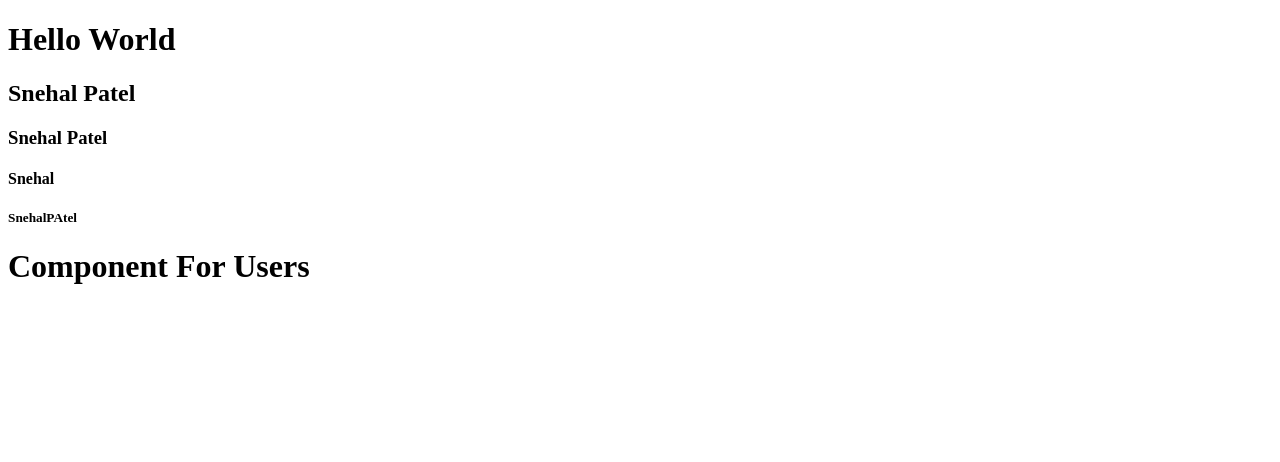
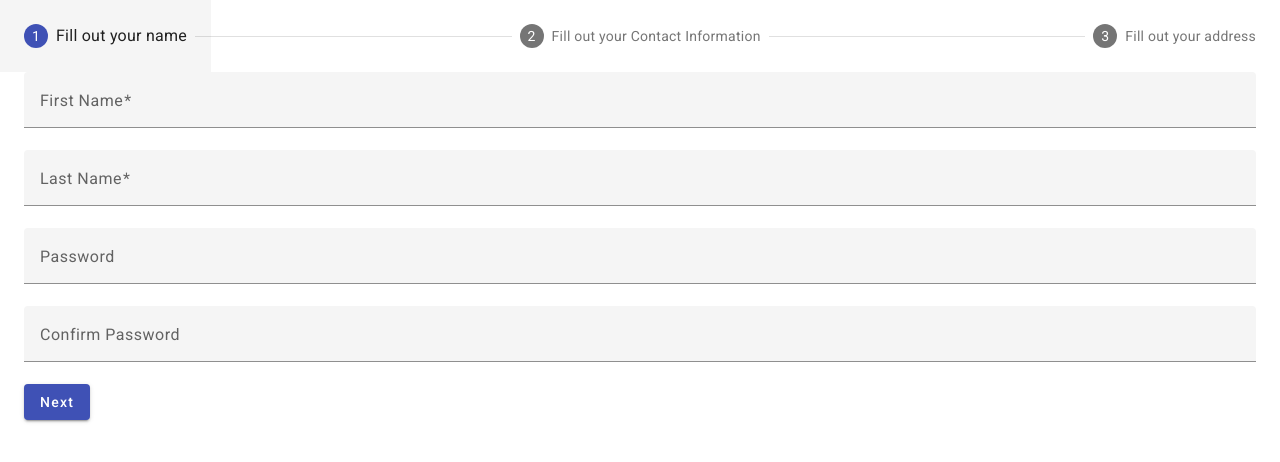
Before and after one commit to snehalpatel318/angular, an Angular app: page / in a window 1280 px wide. Shown: the top 462 px of the page. Built offline with nearby package versions, Linux system fonts and the light colour scheme.

Commit message:
multilevel form example

```diff
--- a/angular.json
+++ b/angular.json
@@ -25,6 +25,7 @@
               "src/assets"
             ],
             "styles": [
+              "@angular/material/prebuilt-themes/indigo-pink.css",
               "src/styles.css"
             ],
             "scripts": []
@@ -87,6 +88,7 @@
               "src/assets"
             ],
             "styles": [
+              "@angular/material/prebuilt-themes/indigo-pink.css",
               "src/styles.css"
             ],
             "scripts": []
--- a/package.json
+++ b/package.json
@@ -11,10 +11,12 @@
   "private": true,
   "dependencies": {
     "@angular/animations": "^16.2.0",
+    "@angular/cdk": "^16.2.14",
     "@angular/common": "^16.2.0",
     "@angular/compiler": "^16.2.0",
     "@angular/core": "^16.2.0",
     "@angular/forms": "^16.2.0",
+    "@angular/material": "^16.2.14",
     "@angular/platform-browser": "^16.2.0",
     "@angular/platform-browser-dynamic": "^16.2.0",
     "@angular/router": "^16.2.0",
--- a/src/app/app.component.html
+++ b/src/app/app.component.html
@@ -1,6 +1 @@
-<h1>Hello World</h1>
-<h2>{{name}}</h2>
-<h3>{{getName()}}</h3>
-<h4>{{obj.name}}</h4>
-<h5>{{arr[0]}}</h5>
-<app-user-list></app-user-list>
+<app-multiforms></app-multiforms>
--- /dev/null
+++ b/src/app/multiforms/multiforms.component.css
@@ -0,0 +1,3 @@
+.mat-mdc-form-field{
+    width: 100%;
+}
--- /dev/null
+++ b/src/app/multiforms/multiforms.component.html
@@ -0,0 +1,71 @@
+<form [formGroup]="Empregister" (ngSubmit)="HandleSubmit()">
+    <mat-stepper [linear]="isLinear" #stepper>
+        <mat-step [stepControl]="BasicinfoForm">
+            <div formGroupName="basic">
+                <ng-template matStepLabel>Fill out your name</ng-template>
+                <mat-form-field>
+                    <mat-label>First Name</mat-label>
+                    <input matInput placeholder="First Name" formControlName="firstname">
+                </mat-form-field>
+                <mat-form-field>
+                    <mat-label>Last Name</mat-label>
+                    <input matInput placeholder="Last Name" formControlName="lastname">
+                </mat-form-field>
+                <mat-form-field>
+                    <mat-label>Password</mat-label>
+                    <input matInput placeholder="Password" formControlName="password">
+                </mat-form-field>
+                <mat-form-field>
+                    <mat-label>Confirm Password</mat-label>
+                    <input matInput placeholder="Confirm Password" formControlName="confirmpassword">
+                    <mat-hint align="start" *ngIf="Empregister.errors?.['valuesDoNotMatch']">
+                        <strong>Password do not match</strong>
+                    </mat-hint>
+                </mat-form-field>
+                <div>
+                    <button mat-raised-button color="primary" matStepperNext>Next</button>
+                </div>
+            </div>
+        </mat-step>
+        <mat-step [stepControl]="contactForm" label="Fill out your Contact Information">
+            <div formGroupName="contact">
+                <mat-form-field>
+                    <mat-label>Email</mat-label>
+                    <input matInput formControlName="email" placeholder="Email" >
+                </mat-form-field>
+                <mat-form-field>
+                    <mat-label>Phone</mat-label>
+                    <input matInput formControlName="phone" placeholder="Phone Number" >
+                </mat-form-field>
+                <mat-form-field>
+                    <mat-label>Fax</mat-label>
+                    <input matInput formControlName="fax" placeholder="Fax" >
+                </mat-form-field>
+                <div>
+                    <button mat-raised-button color="primary" matStepperPrevious>Back</button>
+                    <button mat-raised-button color="primary" mat-button matStepperNext>Next</button>
+                </div>
+            </div>
+        </mat-step>
+        <mat-step [stepControl]="addressForm" label="Fill out your address">
+            <div formGroupName="address">
+                <mat-form-field>
+                    <mat-label>Street</mat-label>
+                    <input matInput formControlName="street" placeholder="Street">
+                </mat-form-field>
+                <mat-form-field>
+                    <mat-label>City</mat-label>
+                    <input matInput formControlName="city" placeholder="City">
+                </mat-form-field>
+                <mat-form-field>
+                    <mat-label>Pin Code</mat-label>
+                    <input matInput formControlName="pincode" placeholder="Pin Code">
+                </mat-form-field>
+                <div>
+                    <button mat-raised-button color="primary" matStepperPrevious>Back</button>
+                    <button mat-raised-button color="accent">Submit</button>
+                </div>
+            </div>
+        </mat-step>
+    </mat-stepper>
+</form>
--- /dev/null
+++ b/src/app/multiforms/multiforms.component.ts
@@ -0,0 +1,70 @@
+import { Component, OnInit } from '@angular/core';
+import { AbstractControl, FormBuilder, FormGroup, ValidationErrors, ValidatorFn, Validators } from '@angular/forms';
+
+@Component({
+  selector: 'app-multiforms',
+  templateUrl: './multiforms.component.html',
+  styleUrls: ['./multiforms.component.css']
+})
+export class MultiformsComponent implements OnInit {
+
+  constructor(private builder:FormBuilder){
+
+  }
+  isLinear = true;
+  valuesDoNotMatch = false;
+  ngOnInit(): void {
+
+  }
+
+  Empregister= this.builder.group({
+    basic:this.builder.group({
+      firstname:this.builder.control('',Validators.required),
+      lastname:this.builder.control('',Validators.required),
+      password:this.builder.control(''),
+      confirmpassword:this.builder.control('')
+      },{
+        Validators:this.controlValuesAreEqual('password','confirmpassword')
+    }),
+    contact:this.builder.group({
+      email:this.builder.control('',Validators.required),
+      phone:this.builder.control('',Validators.required),
+      fax:this.builder.control('',Validators.required),
+    }),
+    address:this.builder.group({
+      street:this.builder.control('',Validators.required),
+      city:this.builder.control('',Validators.required),
+      pincode:this.builder.control('',Validators.required),
+    })
+  });
+
+  private controlValuesAreEqual(controlNameA:string, controlNameB:string):ValidatorFn{
+    return (control: AbstractControl):ValidationErrors | null => {
+      const formGroup = control as FormGroup
+      const valueofcontrolA = formGroup.get(controlNameA)?.value
+      const valueofcontrolB = formGroup.get(controlNameB)?.value
+
+      if(valueofcontrolA === valueofcontrolB){
+        return null
+      }else{
+        return { valuesDoNotMatch: true}
+      }
+    }
+  }
+
+  get BasicinfoForm(){
+    return this.Empregister.get("basic") as FormGroup;
+  }
+  get contactForm(){
+    return this.Empregister.get("contact") as FormGroup;
+  }
+  get addressForm(){
+    return this.Empregister.get("address") as FormGroup;
+  }
+
+  HandleSubmit(){
+    if(this.Empregister.valid){
+      console.log(this.Empregister.value)
+    }
+  }
+}
--- a/src/index.html
+++ b/src/index.html
@@ -6,8 +6,11 @@
   <base href="/">
   <meta name="viewport" content="width=device-width, initial-scale=1">
   <link rel="icon" type="image/x-icon" href="favicon.ico">
+  <link rel="preconnect" href="https://fonts.gstatic.com">
+  <link href="https://fonts.googleapis.com/css2?family=Roboto:wght@300;400;500&display=swap" rel="stylesheet">
+  <link href="https://fonts.googleapis.com/icon?family=Material+Icons" rel="stylesheet">
 </head>
-<body>
+<body class="mat-typography">
   <app-root></app-root>
 </body>
 </html>
--- a/src/styles.css
+++ b/src/styles.css
@@ -1 +1,4 @@
 /* You can add global styles to this file, and also import other style files */
+
+html, body { height: 100%; }
+body { margin: 0; font-family: Roboto, "Helvetica Neue", sans-serif; }
```
Also changed, not shown: src/app/app.module.ts (+14 -2 lines), 2 other files (tests, documents, lock files or other folders).
